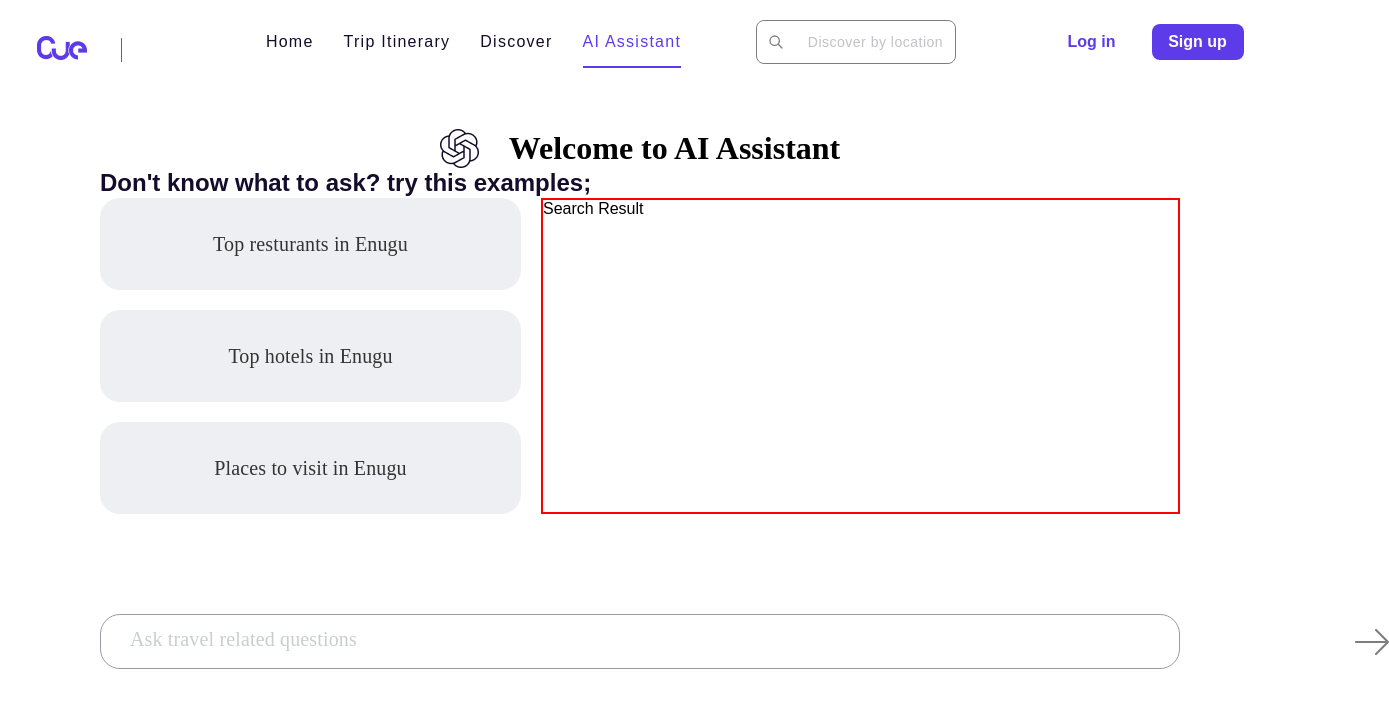
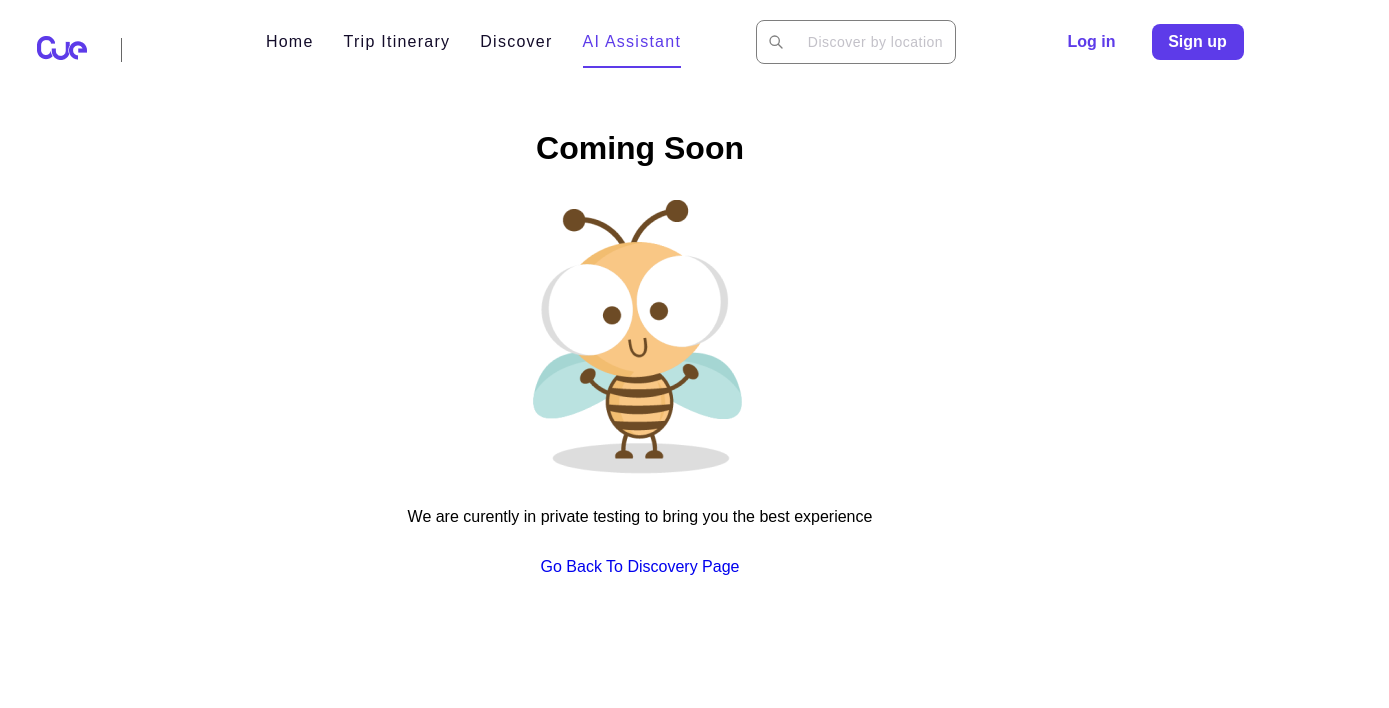
Before and after one commit to chiedozieezenwa/CUE, a React (Vite) app: page /ai in a window 1280 px wide. Shown: the top 708 px of the page, 1389 px wide, since content can reach past the window. Built offline with nearby package versions, Linux system fonts and the light colour scheme; no server answers; the HTML template or start-up script is replaced by a standard one; a web font is replaced by a local one.

Commit message:
feat::payment modi

```diff
--- a/src/assets/images/index.js
+++ b/src/assets/images/index.js
@@ -6,6 +6,7 @@ import stars from "./Rating Stars.png";
 import line1 from "./Line 1.png";
 import line2 from "./Line 2.png";
 import apple from "./apple.png";
+import comingsoon from "./comingsoon.png"
 import google from "./google.png";
 import hotelIcon from "./hotelIcon.png";
 import rentalIcon from "./rentalIcon.png";
@@ -92,6 +93,7 @@ import penIcon from "./penIcon.png";
 import bookIcon from "./bookIcon.png"
 
 export {
+  comingsoon,
   logoMobile,
   greenframe,
   avatar,
--- a/src/pages/AI/design.module.css
+++ b/src/pages/AI/design.module.css
@@ -1,110 +1,26 @@
-.aiheader {
+.main {
     box-sizing: border-box;
-    width: 100%;
+    font-family: 'Satoshi';
+    margin-top: 8rem;
     display: flex;
+    flex-direction: column;
     align-items: center;
-    justify-content: center;
-    gap: 30px;
+    gap: 2rem;
 }
+ .main > p {
+    text-align: center;
+    margin: 0;
+ }
 
-.aiheader > p {
-    font-family: 'Satoshi';
+ .main > p:first-child {
     font-size: 32px;
-    font-style: normal;
     font-weight: 900;
     line-height: 40px;
-}
+ }
 
-.main {
-    padding: 0 100px;
-    margin-top: 8rem;
-}
-
-.sampleqstn {
-    color: #130C2A;
-    font-family: 'Satoshi';
-    font-size: 24px;
-    font-style: normal;
-    font-weight: 900;
-    line-height: 30px;
-}
-
-.ai-search {
-    display: flex;
-    gap: 20px;
-}
-
-.search-result {
-    width: 100%;
-    border: 2px solid red;
-}
-
-.search-buttons {
-    display: flex;
-    flex-direction: column;
-    gap: 20px;
-}
-
-.search-buttons > button {
-    box-sizing: border-box;
-    width: 421px;
-    height: 92px;
-    padding: 29px;
-    border-radius: 20px;
-    opacity: 0.8;
-    background: #E9ECEF;
-    border: none;
-    font-family: 'Satoshi';
-    font-size: 20px;
-    font-style: normal;
-    font-weight: 500;
+ .main > p:last-child {
+    font-size: 18px;
+    font-weight: 400;
     line-height: 24px;
-    letter-spacing: 0.15px;
-    cursor: pointer;
-}
-
-.search-bar {
-    position: relative;
-    margin: 100px 0 100px 0;
-}
-
-.search-bar > input {
-    width: 100%;
-    box-sizing: border-box;
-    display: flex;
-    padding: 19px 85px 19px 29px;
-    justify-content: flex-end;
-    align-items: center;
-    gap: 888px;
-    align-self: stretch;
-    border-radius: 20px;
-    border: 1px solid #7C8493;
-    opacity: 0.8;
-}
-
-.search-bar > input::placeholder {
-    color: #7C8493;
-    font-family: 'Satoshi';
-    font-size: 20px;
-    font-style: normal;
-    font-weight: 500;
-    line-height: 24px;
-    letter-spacing: 0.15px;
-}
-
-.search-icon-button {
-    position: absolute;
-    top: 0;
-    left: 1250px;
-    border: none;
-    background-color: none;
-    background: none;
-    border: none;
-    padding: 0;
-    cursor: pointer;
-    display: flex;
-    align-items: center;
-    height: 100%;
-    opacity: 0.5;
-    padding-left: 5px;
-}
+    text-wrap: wrap;
+ }
--- a/src/pages/AI/index.jsx
+++ b/src/pages/AI/index.jsx
@@ -1,5 +1,5 @@
-import { ai, searcharrow } from "../../assets"
-import { Navbar } from "../../components"
+import { comingsoon } from "../../assets";
+import { Button, Navbar } from "../../components"
 import design from "./design.module.css"
 
 export const Ai = () => {
@@ -8,36 +8,14 @@ export const Ai = () => {
       <Navbar />
 
       <section className={design.main}>
-        <div className={design.aiheader}>
-          <img src={ai} alt="AI Icon" />
-          <p>Welcome to AI Assistant</p>
-        </div>
-
-        <div className={design.sampleqstn}>
-          <p>Don't know what to ask? try this examples;</p>
-        </div>
-
-        <section className={design["ai-search"]}>
-          <div className={design["search-buttons"]}>
-            <button>Top resturants in Enugu</button>
-            <button>Top hotels in Enugu</button>
-            <button>Places to visit in Enugu</button>
-          </div>
-          <div className={design["search-result"]}>
-            Search Result
-          </div>
-        </section>
-
-        <div className={design["search-bar"]}>
-          <input type="text" placeholder="Ask travel related questions" />
-          <button className={design["search-icon-button"]}>
-            <img
-              src={searcharrow}
-              alt="Search"
-              className={design["search-icon"]}
-            />
-          </button>
-        </div>
+        <p>Coming Soon</p>
+        <img src={comingsoon} alt="Avatar" />
+        <p>We are curently in private testing to bring you the best experience</p>
+        <Button
+          content="Go Back To Discovery Page"
+          className="button"
+          link="/disc"
+        />
       </section>
     </div>
   );
--- a/src/pages/discoverpage/retailCart/index.jsx
+++ b/src/pages/discoverpage/retailCart/index.jsx
@@ -66,6 +66,7 @@ export const RetailCart = () => {
   const handleSelectPaymentMethod = (method) => {
     setSelectedPaymentMethod(method);
     setPaymentModalOpen(false);
+    handlePayment(method);
 
     // You can handle payment method-specific logic here if needed
     // if (method === "paystack") setPaystackOverlayOpen(true);
```
Also changed, not shown: src/assets/images/comingsoon.png (added).
